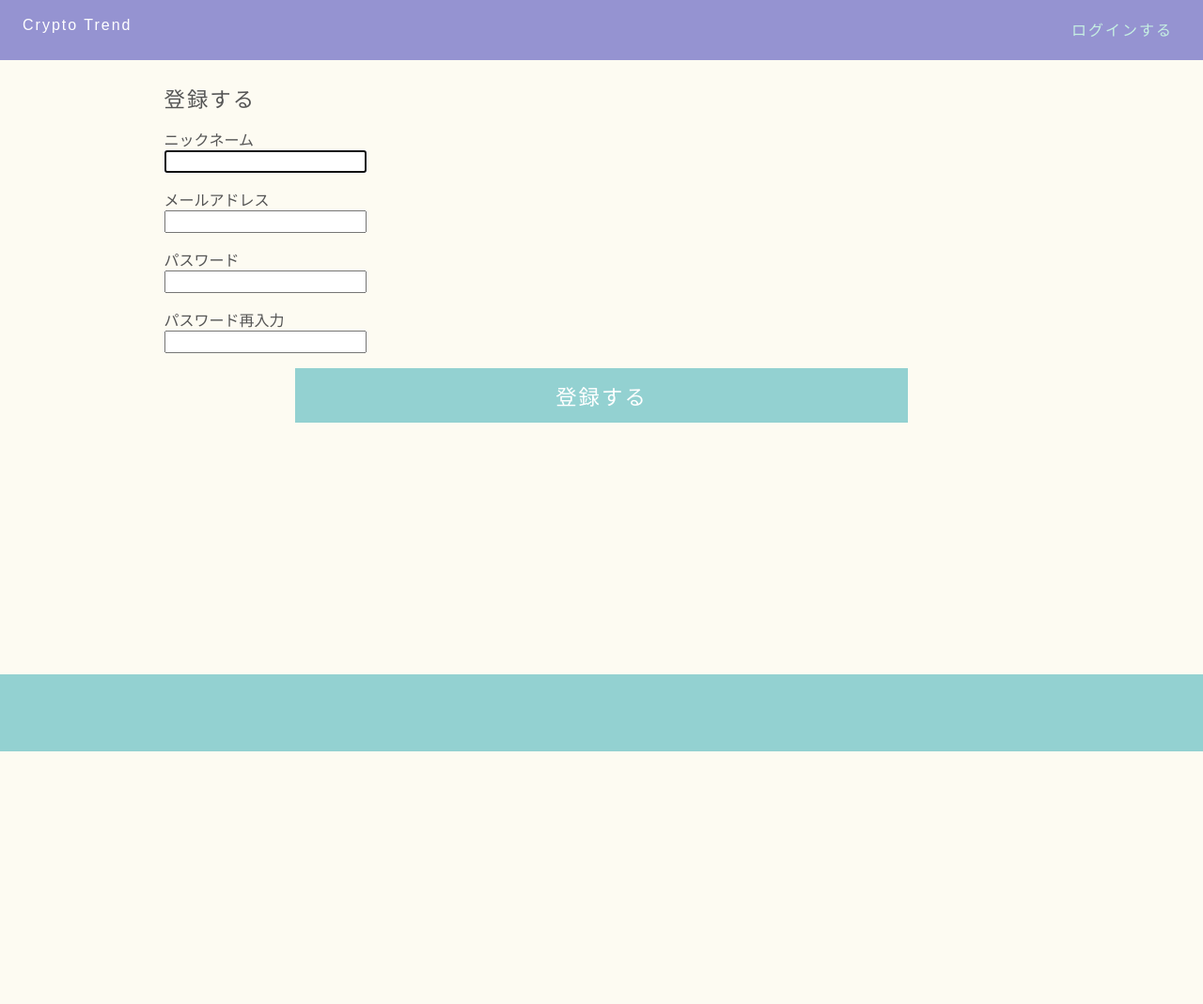
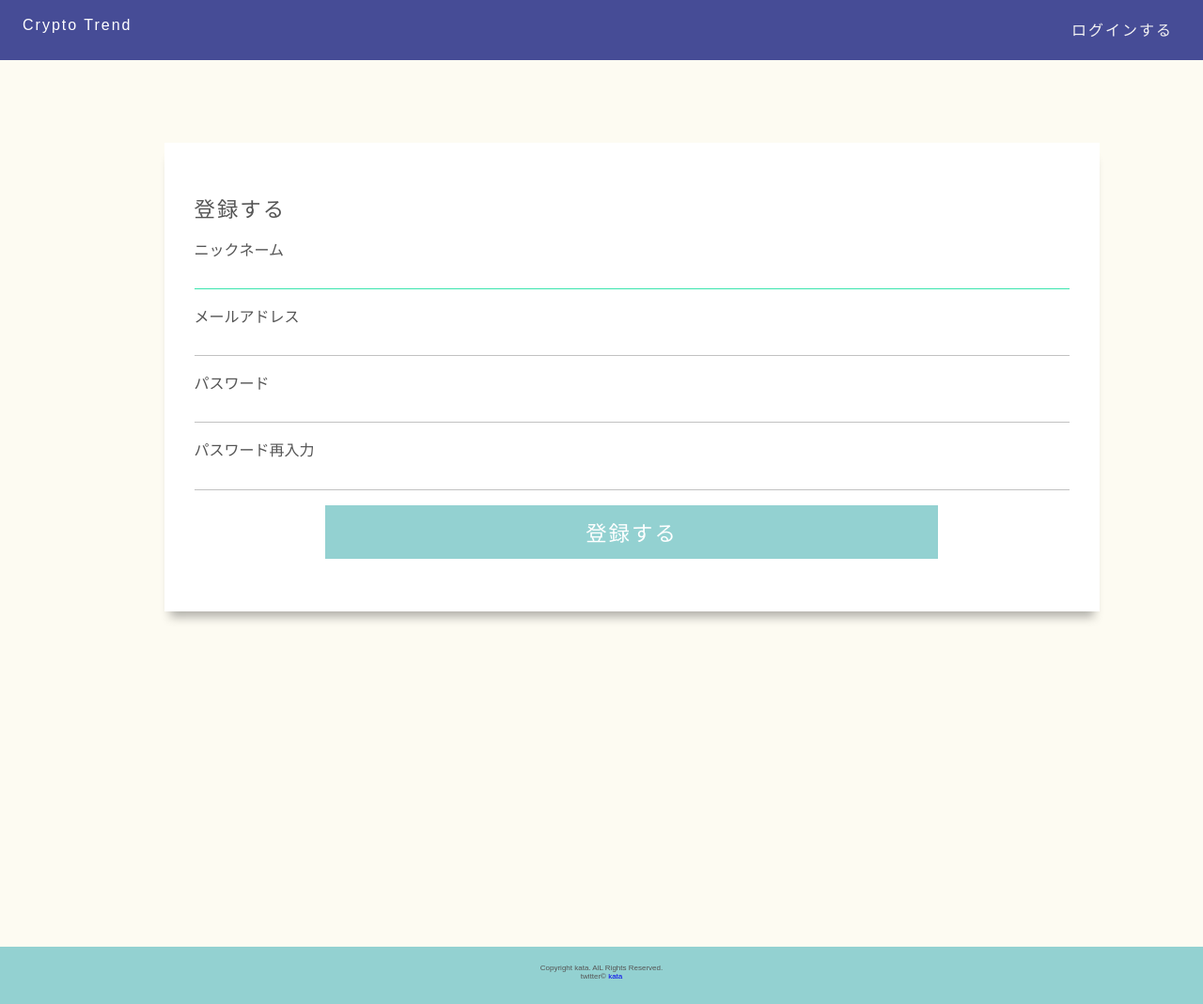
Before and after one commit to kata-n/laravel_crypto_trend, a Laravel app: page /register in a window 1280 px wide. Shown: the whole page at 94% size. Before the commit the page ends 800 px from the top, so only its background shows below. Run offline with Laravel 8, Linux system fonts and the light colour scheme; some libraries are stand-ins or nearby versions.

Commit message:
scss add

```diff
--- a/resources/lang/ja.json
+++ b/resources/lang/ja.json
@@ -3,7 +3,7 @@
   "Login": "ログインする",
   "Name": "ニックネーム",
   "Register": "登録する",
-  "Forgot Your Password?": "パスワードを忘れた場合",
+  "Forgot Your Password?": "パスワードを忘れた場合はこちら",
   "Reset Password": "パスワードの再設定",
   "Remember Me": "ログインを保持する",
   "Title": "タイトル",
--- a/resources/sass/app.scss
+++ b/resources/sass/app.scss
@@ -21,5 +21,4 @@
 @import "project/_mainpage";
 @import "project/_accountpage";
 @import "project/_newspage";
-//utility
-@import "utility/_sample5";
+@import "project/_footer";
--- a/resources/sass/component/_button.scss
+++ b/resources/sass/component/_button.scss
@@ -17,6 +17,9 @@
     padding: $space_s $space_m;
     width: 40%;
     margin: 0 auto;
+    @include mq(){
+      width: 80%;
+    }
   }
   &-headerlogobtn {
     color: $White;
--- a/resources/sass/component/_form.scss
+++ b/resources/sass/component/_form.scss
@@ -2,6 +2,9 @@
   &-form {
     background-color: $White;
     box-shadow: 0 12px 10px -6px rgba(0, 0, 0, 0.3);
+    @include mq(){
+      width: 95%;
+    }
   }
   &-inputtext {
     font-size: $font-size_14px;
--- a/resources/sass/foundation/_variable.scss
+++ b/resources/sass/foundation/_variable.scss
@@ -2,14 +2,14 @@
 $headerHeight: 64px;
 
 //footerer
-$footerHeight: 46px;
+$footerHeight: 25px;
 
 //mainpage
 $mainpageheight: 4600px;
 
 //color
-$headerBgColor: #9593d1;
-$headerListColor: #c6f0e2;
+$headerBgColor: #464c96;
+$headerListColor: #f4f3f3;
 $toppageBgColor: #9DDCDC;
 $containerBgColor: #fdfbf2;
 $footerBgColor: #93d1d1;
@@ -51,7 +51,7 @@
 $font-size_38px: 3.8rem;
 //余白
 $space_s: 0.5rem; //8px
-$space_xs: 0.8rem;
+$space_xs: 0.8rem; //12.8px
 $space_xxs: 0.9rem; //14.4px
 $space_m: 1.0rem; //18px
 $space_xm: 1.1rem;
--- a/resources/sass/layout/_container.scss
+++ b/resources/sass/layout/_container.scss
@@ -1,6 +1,5 @@
 .l {
   &-contain {
-    position: relative;
     min-height: 100%;
     height: auto !important;
     height: 100%;
--- a/resources/sass/layout/_footer.scss
+++ b/resources/sass/layout/_footer.scss
@@ -1,7 +1,7 @@
 .l-footer {
   background-color: $footerBgColor;
   height: $footerHeight;
-  width: 100%;
+
   padding: 18px;
   z-index: 9999;
   text-align: center;
--- a/resources/sass/layout/_header.scss
+++ b/resources/sass/layout/_header.scss
@@ -3,7 +3,6 @@
     background-color: $headerBgColor;
     height: $headerHeight;
     width: 100%;
-    position: fixed;
     z-index: 9999;
     display: flex;
   }
--- a/resources/sass/layout/_section.scss
+++ b/resources/sass/layout/_section.scss
@@ -15,9 +15,11 @@
   }
   &-toppage,
   &-loginpage,
-  &-registpage,
   &-authpage {
     height: 90vh;
+  }
+  &-registpage {
+    height: 110vh;
   }
   &-newspage{
     height: 260vh;
@@ -42,8 +44,12 @@
     margin: 0 auto;
     margin-top: $space_l;
   }
-  &-loginform {
+  &-loginform,
+  &-registform {
     width: 100%;
     padding: $space_2l $space_xl;
+    @include mq(){
+          padding: $space_2l $space_xs;
+    }
   }
 }
--- a/resources/sass/project/_accountpage.scss
+++ b/resources/sass/project/_accountpage.scss
@@ -5,9 +5,8 @@
   }
   &-profilecount {
     display: flex;
-    font-size: $font-size_8px;
   }
   &-profilecount p {
-    margin: $space_s $space_xs;
+    margin: $space_s $space_xs 0;
   }
 }
--- /dev/null
+++ b/resources/sass/project/_footer.scss
@@ -0,0 +1,6 @@
+.p {
+  &-footerabout,
+  &-footername {
+    font-size: $font-size_8px;
+  }
+}
--- a/resources/sass/utility/_sample5.scss
+++ /dev/null
@@ -1,6 +0,0 @@
-footer {
-  padding: 30px 0;
-  position: absolute;
-  bottom: 0;
-  width: 90%;
-}
--- a/resources/views/auth/register.blade.php
+++ b/resources/views/auth/register.blade.php
@@ -22,33 +22,26 @@
 <section class="l-container p-container">
     <div class="l-registpage">
         <div class="l-regitwrapper">
-            <div class="card">
+         <div class="l-registform c-form">
           <div class="c-heading">{{ __('Register') }}</div>
-
-                <div class="card-body">
               <form method="POST" action="{{ route('register') }}">
                   @csrf
-
                   <div class="l-formgroup">
-                            <label for="name" class="col-md-4 col-form-label text-md-right">{{ __('Name') }}</label>
-
-                            <div class="col-md-6">
-                                <input id="name" type="text" class="form-control @error('name') is-invalid @enderror" name="name" value="{{ old('name') }}" required autocomplete="name" autofocus>
-
+                      <label for="name">{{ __('Name') }}</label>
+                        <input id="name" type="text" class="c-inputtext @error('name') is-invalid @enderror" name="name" value="{{ old('name') }}" required autocomplete="name" autofocus>
+                        <div class="c-text_underline"></div>
                         @error('name')
                             <span class="invalid-feedback" role="alert">
                                 <strong>{{ $message }}</strong>
                             </span>
                         @enderror
                   </div>
-                        </div>
 
                   <div class="l-formgroup">
-                            <label for="email" class="col-md-4 col-form-label text-md-right">{{ __('E-Mail Address') }}</label>
-
-                            <div class="col-md-6">
-                                <input id="email" type="email" class="form-control @error('email') is-invalid @enderror" name="email" value="{{ old('email') }}" required autocomplete="email">
-
+                      <label for="email">{{ __('E-Mail Address') }}</label>
+                      <div>
+                          <input id="email" type="email" class="c-inputtext @error('email') is-invalid @enderror" name="email" value="{{ old('email') }}" required autocomplete="email">
+                          <div class="c-text_underline"></div>
                           @error('email')
                               <span class="invalid-feedback" role="alert">
                                   <strong>{{ $message }}</strong>
@@ -58,11 +51,10 @@
                   </div>
 
                   <div class="l-formgroup">
-                            <label for="password" class="col-md-4 col-form-label text-md-right">{{ __('Password') }}</label>
-
-                            <div class="col-md-6">
-                                <input id="password" type="password" class="form-control @error('password') is-invalid @enderror" name="password" required autocomplete="new-password">
-
+                      <label for="password">{{ __('Password') }}</label>
+                      <div>
+                          <input id="password" type="password" class="c-inputtext @error('password') is-invalid @enderror" name="password" required autocomplete="new-password">
+                          <div class="c-text_underline"></div>
                           @error('password')
                               <span class="invalid-feedback" role="alert">
                                   <strong>{{ $message }}</strong>
@@ -72,10 +64,10 @@
                   </div>
 
                   <div class="fl-formgroup">
-                            <label for="password-confirm" class="col-md-4 col-form-label text-md-right">{{ __('Confirm Password') }}</label>
-
-                            <div class="col-md-6">
-                                <input id="password-confirm" type="password" class="form-control" name="password_confirmation" required autocomplete="new-password">
+                      <label for="password-confirm">{{ __('Confirm Password') }}</label>
+                      <div>
+                          <input id="password-confirm" type="password" class="c-inputtext" name="password_confirmation" required autocomplete="new-password">
+                          <div class="c-text_underline"></div>
                       </div>
                   </div>
 
@@ -87,6 +79,14 @@
           </div>
         </div>
       </div>
-    </div>
 </section>
 @endsection
+
+@section('footer')
+    <div class="p-footerabout">
+      Copyright kata. AlL Rights Reserved.
+    </div>
+    <div class="p-footername">
+      twitter© <a href="{{ url('https://twitter.com/denknit')}}" target="_blank">kata</a>
+    </div>
+@endsection
```
Also changed, not shown: resources/views/auth/login.blade.php (+7 -10 lines), resources/views/main_page/main_page.blade.php (+4 -4 lines), resources/views/main_page/twitter_account_page.blade.php (+4 -4 lines), resources/views/news_page/news_page.blade.php (+4 -4 lines), resources/views/top_page/top_page.blade.php (+4 -6 lines), public/css/app.css. Lines whose indentation alone changed are shown as unchanged.
